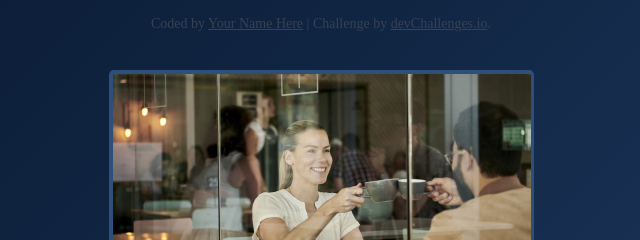
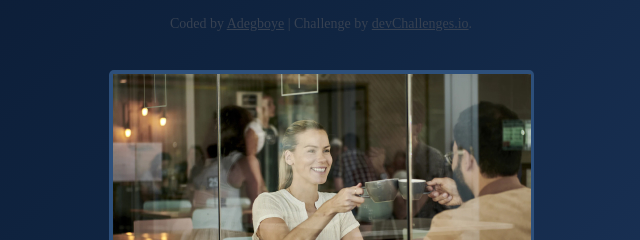
Before and after one commit to adegboyequdusayomide-arch/Business-blog-card-starter-master, a plain HTML site: page Business-blog-card-starter-master/index.html in a window 1280 px wide. Shown: the top 240 px of the page, 319-959 px from the left. Drawn offline with Linux system fonts and the light colour scheme.

Commit message:
Update author information in index.html

```diff
--- a/Business-blog-card-starter-master/index.html
+++ b/Business-blog-card-starter-master/index.html
@@ -107,7 +107,7 @@
    -->
 
     <div class="author-info">
-      Coded by <a href="#">Your Name Here</a> | Challenge by
+      Coded by <a href="#">Adegboye</a> | Challenge by
       <a href="https://www.devchallenges.io?ref=challenge" target="_blank"
         >devChallenges.io</a
       >.
@@ -136,6 +136,7 @@
               <span>
                 <h3>Amy Burgess</h3>
                 <p>Customer manager,soluton OY</p>
+
               </span>
 
             </div>
```
